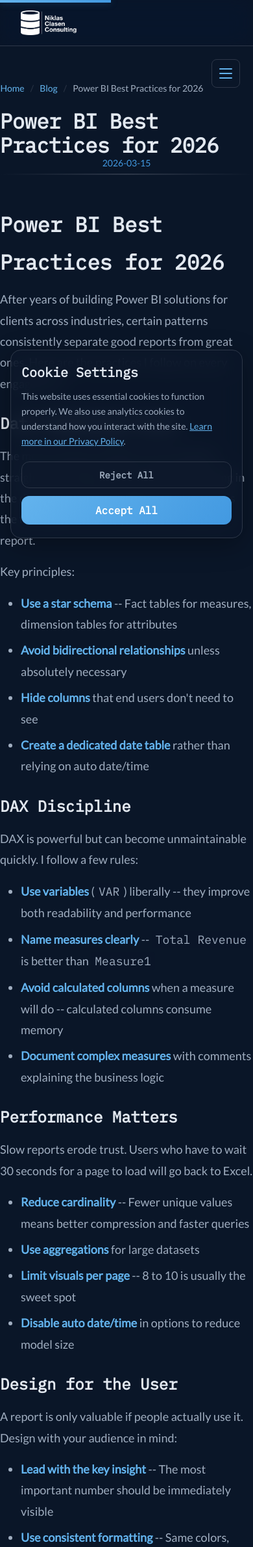
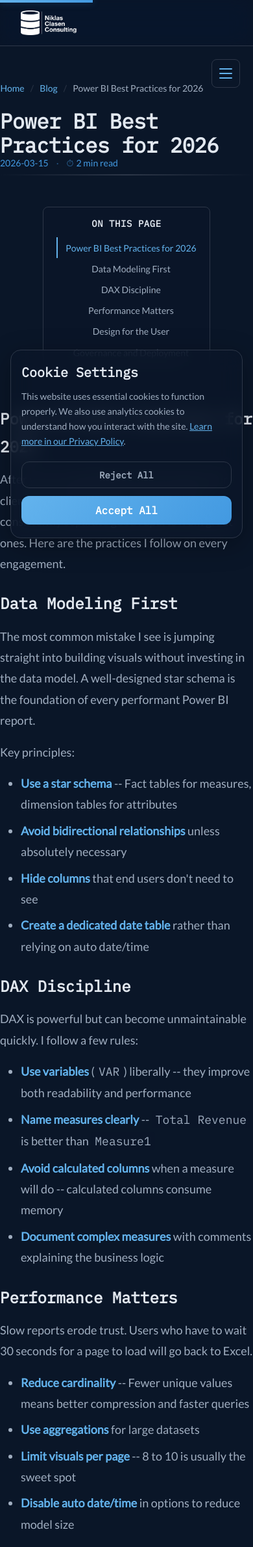
Before and after one commit to FinanceNik/PersonalWebsite, a Flask app: page /blog/power-bi-best-practices-2026 in a window 390 px wide. Shown: the top 2380 px of the page at 65% size. Run offline with Flask 3, Linux system fonts and the light colour scheme; parts of the project's set-up code (start-up, migrations or seed data) failed here and were passed over; some libraries are stand-ins or nearby versions.

Commit message:
Blog reading bundle: TOC, reading time, share, smarter related posts
Four enhancements to the blog reading experience, picked because the
blog is the main content-marketing surface and getting people to read
deeper is high-leverage.

1. Reading time
   - _parse_blog_post() counts tokens in the raw markdown body and
     divides by 200 wpm (rounded up, min 1).
   - Surfaced in the post meta row ("YYYY-MM-DD · N min read") with
     a clock icon. Localized via t.blog.min_read.
   - Also fed into the BlogPosting JSON-LD as schema.org `wordCount`.

2. Table of contents
   - markdown extension `toc` enabled in _parse_blog_post(); heading
     IDs are now baked into content_html so anchor links work.
   - _flatten_toc() walks the nested toc_tokens into a flat list of
     {level, name, id} dicts.
   - Sidebar TOC on desktop (>=1024px): grid layout with a 240px
     sticky column. Article gets the wide column and the .blog-content
     max-width: 800px is dropped when a TOC is present.
   - Mobile: TOC moves above the article (flex + order: -1) as a
     callout box. Only rendered when the post has 3+ headings.
   - JS adds scroll-spy: as a heading scrolls into the top half of the
     viewport, its TOC entry gets .blog-toc-link--active.

3. Share buttons
   - LinkedIn share-offsite + X intent + a copy-link button at the end
     of the article. Both share targets open in a new tab with
     rel="noopener". Copy-link uses navigator.clipboard with an
     execCommand('copy') fallback.
   - Visual feedback on copy via a 1.8s "Copied!" state.

4. Smarter related posts
   - New _related_posts() helper sorts siblings by (tag overlap, date).
     Posts that share a tag with the current post rank above unrelated
     ones; within a tie, more-recent wins.
   - Falls back to most-recent-other-posts when no tag overlap exists
     anywhere (e.g., a single-post-on-its-own-topic case).

Translations: t.blog.{min_read, toc_heading, share_heading,
share_linkedin, share_x, share_copy, share_copied} added in EN + DE.

Tests: +5 (85 → 90):
- every cached post has reading_minutes >= 1 and word_count > 0
- /blog/<slug> output contains "min read"
- posts with 3+ headings render the TOC sidebar; every TOC anchor
  matches an id="..." in the rendered HTML
- LinkedIn, X, and copy-link buttons present
- _related_posts unit: tag-overlap beats date; no-overlap falls back
  to most-recent

Co-Authored-By: Claude Opus 4.7 (1M context) <noreply@anthropic.com>

```diff
--- a/app.py
+++ b/app.py
@@ -162,6 +162,23 @@ _blog_cache = {'mtimes': None, 'posts': []}
 _blog_cache_lock = threading.Lock()
 
 
+_WORDS_PER_MINUTE = 200  # standard reading-time heuristic
+_TOC_MIN_HEADINGS = 3    # don't bother rendering a TOC for short posts
+
+
+def _flatten_toc(toc_tokens):
+    """Walk the markdown `toc` extension's nested toc_tokens into a flat list
+    of {level, name, id} dicts suitable for rendering a single-column TOC."""
+    out = []
+    def walk(node, depth):
+        out.append({'level': node.get('level', depth), 'name': node.get('name', ''), 'id': node.get('id', '')})
+        for child in node.get('children', []) or []:
+            walk(child, depth + 1)
+    for top in toc_tokens or []:
+        walk(top, 2)
+    return out
+
+
 def _parse_blog_post(filepath, filename):
     with open(filepath, encoding='utf-8') as f:
         content = f.read()
@@ -176,6 +193,19 @@ def _parse_blog_post(filepath, filename):
         meta[key.strip()] = value.strip()
     tags_raw = meta.get('tags', '')
     tags = [t.strip() for t in tags_raw.split(',') if t.strip()] if tags_raw else []
+
+    # Render once with the toc extension so headings get id attributes and we
+    # can build a sidebar TOC from md.toc_tokens.
+    md = markdown.Markdown(extensions=['fenced_code', 'tables', 'toc'],
+                           extension_configs={'toc': {'permalink': False}})
+    content_html = md.convert(body)
+    toc = _flatten_toc(getattr(md, 'toc_tokens', []))
+
+    # Reading time: count whitespace-separated tokens in the raw body
+    # (markdown source). Strip frontmatter already done. Round up.
+    word_count = len(re.findall(r'\S+', body))
+    reading_minutes = max(1, round(word_count / _WORDS_PER_MINUTE))
+
     return {
         'slug': filename.replace('.md', ''),
         'title': meta.get('title', 'Untitled'),
@@ -185,7 +215,10 @@ def _parse_blog_post(filepath, filename):
         # Optional `cover:` frontmatter — path relative to /static/.
         # If set, blog_post.html uses it as og:image for nicer social shares.
         'cover': meta.get('cover', ''),
-        'content_html': markdown.markdown(body, extensions=['fenced_code', 'tables'])
+        'content_html': content_html,
+        'toc': toc if len(toc) >= _TOC_MIN_HEADINGS else [],
+        'reading_minutes': reading_minutes,
+        'word_count': word_count,
     }
 
 
@@ -363,13 +396,32 @@ def blog():
     return render_template('blog.html', posts=filtered, all_tags=all_tags, active_tag=active_tag)
 
 
+def _related_posts(posts, current, limit=3):
+    """Pick the most relevant siblings to `current` from `posts`.
+
+    Score = number of overlapping tags. Tiebreak: more-recent post first
+    (date desc). If no posts share any tag (e.g., a single-post site), fall
+    back to the most recent siblings.
+    """
+    current_tags = set(current.get('tags', []))
+    siblings = [p for p in posts if p['slug'] != current['slug']]
+
+    def score(p):
+        overlap = len(current_tags & set(p.get('tags', [])))
+        # Higher overlap wins; within a tie, more-recent date wins
+        return (overlap, p.get('date', ''))
+
+    siblings.sort(key=score, reverse=True)
+    return siblings[:limit]
+
+
 @app.route('/blog/<slug>')
 def blog_post(slug):
     posts = get_blog_posts()
     post = next((p for p in posts if p['slug'] == slug), None)
     if post is None:
         return render_template('404.html'), 404
-    related = [p for p in posts if p['slug'] != slug][:3]
+    related = _related_posts(posts, post)
     return render_template('blog_post.html', post=post, related=related)
 
 
--- a/static/css_components/pages.css
+++ b/static/css_components/pages.css
@@ -817,3 +817,175 @@ html:not(.js) .calc-noscript {
 .analytics-empty {
     color: var(--secondary-text-color);
 }
+
+/* === Blog post — TOC sidebar, reading time, share buttons === */
+
+.blog-post-meta {
+    display: flex;
+    gap: var(--space-3);
+    align-items: center;
+    color: var(--tertiary-color);
+    font-size: var(--size-sm);
+    font-family: var(--font-family-body);
+    margin-bottom: 0.5rem;
+}
+
+.blog-post-meta .blog-date {
+    margin-bottom: 0;
+}
+
+.blog-meta-sep {
+    opacity: 0.5;
+}
+
+.blog-read-time::before {
+    content: '⏱ ';
+    margin-right: 0.1em;
+    opacity: 0.7;
+}
+
+/* Two-column layout: content + sticky TOC sidebar. Stacks on mobile. */
+.blog-layout {
+    display: block;
+}
+
+/* TOC */
+.blog-toc {
+    display: none;
+}
+
+.blog-toc-title {
+    font-family: var(--font-family-header);
+    font-weight: 700;
+    font-size: var(--size-sm);
+    text-transform: uppercase;
+    letter-spacing: var(--tracking-wide);
+    color: var(--primary-text-color);
+    margin-bottom: var(--space-3);
+}
+
+.blog-toc ul {
+    list-style: none;
+    padding: 0;
+    margin: 0;
+}
+
+.blog-toc li {
+    margin: 0;
+    padding: 0;
+}
+
+.blog-toc-l2 { padding-left: 0; }
+.blog-toc-l3 { padding-left: var(--space-4); }
+.blog-toc-l4 { padding-left: var(--space-6); }
+
+.blog-toc a {
+    display: block;
+    color: var(--secondary-text-color);
+    text-decoration: none;
+    font-family: var(--font-family-body);
+    font-size: var(--size-sm);
+    line-height: 1.5;
+    padding: 0.35rem 0 0.35rem 0.75rem;
+    border-left: 2px solid transparent;
+    transition: color var(--duration-fast), border-color var(--duration-fast);
+}
+
+.blog-toc a:hover {
+    color: var(--primary-color);
+}
+
+.blog-toc-link--active {
+    color: var(--primary-color) !important;
+    border-left-color: var(--primary-color) !important;
+}
+
+/* Desktop: TOC becomes a sticky sidebar to the right of content */
+@media (min-width: 1024px) {
+    .blog-layout {
+        display: grid;
+        grid-template-columns: minmax(0, 1fr) 240px;
+        gap: var(--space-12);
+        max-width: 1100px;
+        margin: 0 auto;
+        align-items: start;
+    }
+
+    .blog-toc {
+        display: block;
+        position: sticky;
+        top: 100px;
+        max-height: calc(100vh - 140px);
+        overflow-y: auto;
+        padding: var(--space-4) var(--space-4) var(--space-4) 0;
+    }
+
+    /* When the TOC is visible, content uses the left column directly
+       (override .blog-content's max-width). */
+    .blog-content--has-toc {
+        margin: 0;
+        max-width: none;
+    }
+}
+
+/* Mobile / tablet: TOC sits above the article (DOM order has it after, so
+   use flex + order: -1 to flip). Styled as a callout box. */
+@media (max-width: 1023px) {
+    .blog-layout {
+        display: flex;
+        flex-direction: column;
+    }
+    .blog-toc {
+        order: -1;
+        display: block;
+        margin: 0 auto var(--space-6);
+        max-width: 800px;
+        padding: var(--space-4) var(--space-5);
+        background: var(--background-color-card);
+        border: 1px solid var(--border-color-card);
+        border-radius: var(--radius-md);
+    }
+}
+
+/* Share row at the end of the article */
+.blog-share {
+    display: flex;
+    gap: var(--space-2);
+    flex-wrap: wrap;
+    align-items: center;
+    margin-top: var(--space-8);
+    padding-top: var(--space-6);
+    border-top: 1px solid var(--border-color-card);
+    font-family: var(--font-family-body);
+}
+
+.blog-share-label {
+    color: var(--secondary-text-color);
+    font-size: var(--size-sm);
+    margin-right: var(--space-2);
+}
+
+.blog-share-btn {
+    display: inline-block;
+    padding: 0.45rem 0.9rem;
+    border: 1.5px solid var(--border-color-card);
+    border-radius: var(--radius-md);
+    background: var(--background-color-card);
+    color: var(--primary-text-color);
+    font-family: var(--font-family-header);
+    font-size: var(--size-sm);
+    font-weight: 600;
+    text-decoration: none;
+    cursor: pointer;
+    transition: border-color var(--duration-fast), color var(--duration-fast), background var(--duration-fast);
+}
+
+.blog-share-btn:hover {
+    border-color: var(--primary-color);
+    color: var(--primary-color);
+}
+
+.blog-share-copy--ok {
+    border-color: var(--success-color);
+    color: var(--success-color);
+}
--- a/static/js_components/ui-enhancements.js
+++ b/static/js_components/ui-enhancements.js
@@ -195,4 +195,63 @@ document.addEventListener('DOMContentLoaded', function () {
             progressBar.style.width = progress + '%';
         }, { passive: true });
     }
+
+    // --- Copy-link button on blog posts ---
+    document.querySelectorAll('.blog-share-copy').forEach(function (btn) {
+        btn.addEventListener('click', function () {
+            var url = btn.getAttribute('data-share-url') || window.location.href;
+            var original = btn.textContent;
+            var copied = btn.getAttribute('data-share-copied') || 'Copied!';
+            function showCopied() {
+                btn.textContent = copied;
+                btn.classList.add('blog-share-copy--ok');
+                setTimeout(function () {
+                    btn.textContent = original;
+                    btn.classList.remove('blog-share-copy--ok');
+                }, 1800);
+            }
+            if (navigator.clipboard && navigator.clipboard.writeText) {
+                navigator.clipboard.writeText(url).then(showCopied).catch(function () {
+                    // Fallback: select via a temp input
+                    var ta = document.createElement('input');
+                    ta.value = url;
+                    document.body.appendChild(ta);
+                    ta.select();
+                    try { document.execCommand('copy'); showCopied(); }
+                    catch (e) { /* shrug */ }
+                    document.body.removeChild(ta);
+                });
+            } else {
+                var ta2 = document.createElement('input');
+                ta2.value = url;
+                document.body.appendChild(ta2);
+                ta2.select();
+                try { document.execCommand('copy'); showCopied(); }
+                catch (e) { /* shrug */ }
+                document.body.removeChild(ta2);
+            }
+        });
+    });
+
+    // --- TOC active-link highlighting (scroll-spy) ---
+    var tocLinks = document.querySelectorAll('.blog-toc a[href^="#"]');
+    if (tocLinks.length) {
+        var headingIds = Array.prototype.map.call(tocLinks, function (a) {
+            return a.getAttribute('href').slice(1);
+        });
+        var headings = headingIds.map(function (id) { return document.getElementById(id); }).filter(Boolean);
+        if (headings.length) {
+            var spy = new IntersectionObserver(function (entries) {
+                entries.forEach(function (entry) {
+                    if (!entry.isIntersecting) return;
+                    var id = entry.target.id;
+                    tocLinks.forEach(function (a) {
+                        a.classList.toggle('blog-toc-link--active',
+                                           a.getAttribute('href') === '#' + id);
+                    });
+                });
+            }, { rootMargin: '0px 0px -65% 0px', threshold: 0 });
+            headings.forEach(function (h) { spy.observe(h); });
+        }
+    }
 });
--- a/templates/blog_post.html
+++ b/templates/blog_post.html
@@ -13,6 +13,7 @@
     "headline": "{{ post.title }}",
     "description": "{{ post.summary }}",
     "datePublished": "{{ post.date }}",
+    "wordCount": {{ post.word_count }},
     "author": {
         "@type": "Person",
         "name": "Niklas Clasen",
@@ -29,6 +30,7 @@
 {% endblock %}
 
 {% block content %}
+{% set post_url = SITE_URL + '/blog/' + post.slug %}
 <div class="section"></div>
 
 <div class="container">
@@ -38,16 +40,50 @@
         {{ post.title }}
     </div>
     <h1 class="hero-title" style="text-align: left;">{{ post.title }}</h1>
-    <p class="blog-date">{{ post.date }}</p>
+    <div class="blog-post-meta">
+        <span class="blog-date">{{ post.date }}</span>
+        <span class="blog-meta-sep">·</span>
+        <span class="blog-read-time">{{ post.reading_minutes }} {{ t.blog.min_read }}</span>
+    </div>
     <hr>
 </div>
 
 <div class="section"></div>
 
-<div class="container">
-    <div class="blog-content">
+<div class="blog-layout container">
+    <article class="blog-content {{ 'blog-content--has-toc' if post.toc else '' }}">
         {{ post.content_html | safe }}
-    </div>
+
+        <div class="blog-share" role="group" aria-label="{{ t.blog.share_heading }}">
+            <span class="blog-share-label">{{ t.blog.share_heading }}:</span>
+            <a class="blog-share-btn"
+               href="https://www.linkedin.com/sharing/share-offsite/?url={{ post_url | urlencode }}"
+               target="_blank" rel="noopener" aria-label="{{ t.blog.share_linkedin }}">
+                LinkedIn
+            </a>
+            <a class="blog-share-btn"
+               href="https://twitter.com/intent/tweet?text={{ post.title | urlencode }}&url={{ post_url | urlencode }}"
+               target="_blank" rel="noopener" aria-label="{{ t.blog.share_x }}">
+                X
+            </a>
+            <button type="button" class="blog-share-btn blog-share-copy"
+                    data-share-url="{{ post_url }}"
+                    data-share-copied="{{ t.blog.share_copied }}"
+                    aria-label="{{ t.blog.share_copy }}">
+                {{ t.blog.share_copy }}
+            </button>
+        </div>
+    </article>
+    {% if post.toc %}
+    <aside class="blog-toc" aria-label="{{ t.blog.toc_heading }}">
+        <p class="blog-toc-title">{{ t.blog.toc_heading }}</p>
+        <ul>
+            {% for h in post.toc %}
+            <li class="blog-toc-l{{ h.level }}"><a href="#{{ h.id }}">{{ h.name }}</a></li>
+            {% endfor %}
+        </ul>
+    </aside>
+    {% endif %}
 </div>
 
 <div class="section"></div>
```
Also changed, not shown: tests/test_routes.py (+74 -0 lines), translations/de.json (+8 -1 lines), translations/en.json (+8 -1 lines).
